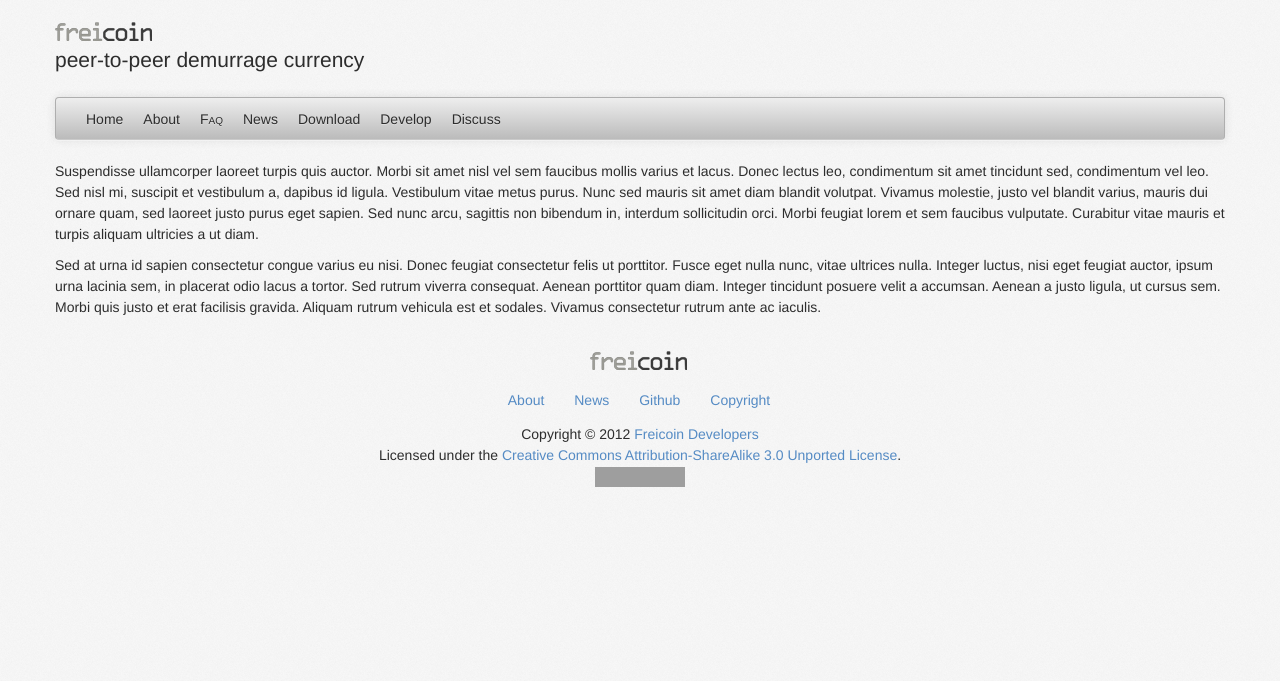
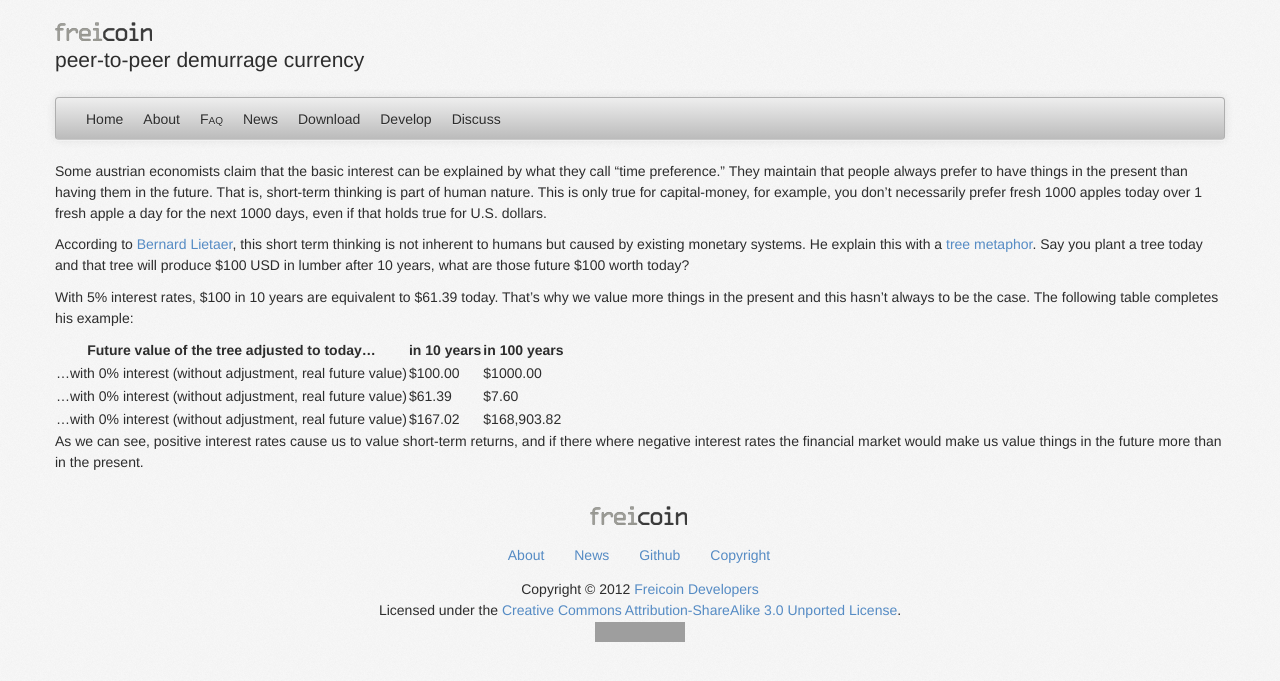
Before and after one commit to freicoin/freico.in, a Jekyll site: the page built from features/charlie.md, in a window 1280 px wide. Shown: the top 681 px of the page. Built offline with Jekyll 4.4.1, drawn with Linux system fonts in a browser that asks for light colours; nearby versions of some CDN libraries; some web fonts are replaced; grey boxes are pictures that could not be loaded.

Commit message:
Copying content from the faq section

```diff
--- a/features/charlie.md
+++ b/features/charlie.md
@@ -3,9 +3,40 @@
 groups: ['feature']
 weight: 3
 slug: charlie
-title: Feature Three
-description: Vivamus lacus eros, tristique quis mattis nec, imperdiet id lacus. Proin tortor dui, pretium vitae vehicula ut, vestibulum eget sem.
+title: Long-term thinking
+description: Encourages long-term investments (as sustainable investments tend to be) by removing the time preference implicit in the basic interest.
 ---
-Suspendisse ullamcorper laoreet turpis quis auctor. Morbi sit amet nisl vel sem faucibus mollis varius et lacus. Donec lectus leo, condimentum sit amet tincidunt sed, condimentum vel leo. Sed nisl mi, suscipit et vestibulum a, dapibus id ligula. Vestibulum vitae metus purus. Nunc sed mauris sit amet diam blandit volutpat. Vivamus molestie, justo vel blandit varius, mauris dui ornare quam, sed laoreet justo purus eget sapien. Sed nunc arcu, sagittis non bibendum in, interdum sollicitudin orci. Morbi feugiat lorem et sem faucibus vulputate. Curabitur vitae mauris et turpis aliquam ultricies a ut diam.
+Some austrian economists claim that the basic interest can be explained by what they call “time preference.” They maintain that people always prefer to have things in the present than having them in the future. That is, short-term thinking is part of human nature. This is only true for capital-money, for example, you don’t necessarily prefer fresh 1000 apples today over 1 fresh apple a day for the next 1000 days, even if that holds true for U.S. dollars.
 
-Sed at urna id sapien consectetur congue varius eu nisi. Donec feugiat consectetur felis ut porttitor. Fusce eget nulla nunc, vitae ultrices nulla. Integer luctus, nisi eget feugiat auctor, ipsum urna lacinia sem, in placerat odio lacus a tortor. Sed rutrum viverra consequat. Aenean porttitor quam diam. Integer tincidunt posuere velit a accumsan. Aenean a justo ligula, ut cursus sem. Morbi quis justo et erat facilisis gravida. Aliquam rutrum vehicula est et sodales. Vivamus consectetur rutrum ante ac iaculis.
+According to [Bernard Lietaer](http://en.wikipedia.org/wiki/Bernard_Lietaer), this short term thinking is not inherent to humans but caused by existing monetary systems. He explain this with a [tree metaphor](http://content.wuala.com/contents/jtimon/temp/what%20do%20we%20invest%20in.jpg). Say you plant a tree today and that tree will produce $100 USD in lumber after 10 years, what are those future $100 worth today?
+
+With 5% interest rates, $100 in 10 years are equivalent to $61.39 today. That’s why we value more things in the present and this hasn’t always to be the case. The following table completes his example:
+
+<table>
+  <thead>
+    <tr>
+      <th>Future value of the tree adjusted to today…</th>
+      <th>in 10 years</th>
+      <th>in 100 years</th>
+    </tr>
+  </thead>
+  <tbody>
+    <tr>
+      <td>…with 0% interest (without adjustment, real future value)</td>
+      <td>$100.00</td>
+      <td>$1000.00</td>
+    </tr>
+    <tr>
+      <td>…with 0% interest (without adjustment, real future value)</td>
+      <td>$61.39</td>
+      <td>$7.60</td>
+    </tr>
+    <tr>
+      <td>…with 0% interest (without adjustment, real future value)</td>
+      <td>$167.02</td>
+      <td>$168,903.82</td>
+    </tr>
+  </tbody>
+</table>
+
+As we can see, positive interest rates cause us to value short-term returns, and if there where negative interest rates the financial market would make us value things in the future more than in the present.
```
Also changed, not shown: features/alpha.md (+4 -4 lines), features/bravo.md (+3 -4 lines).
